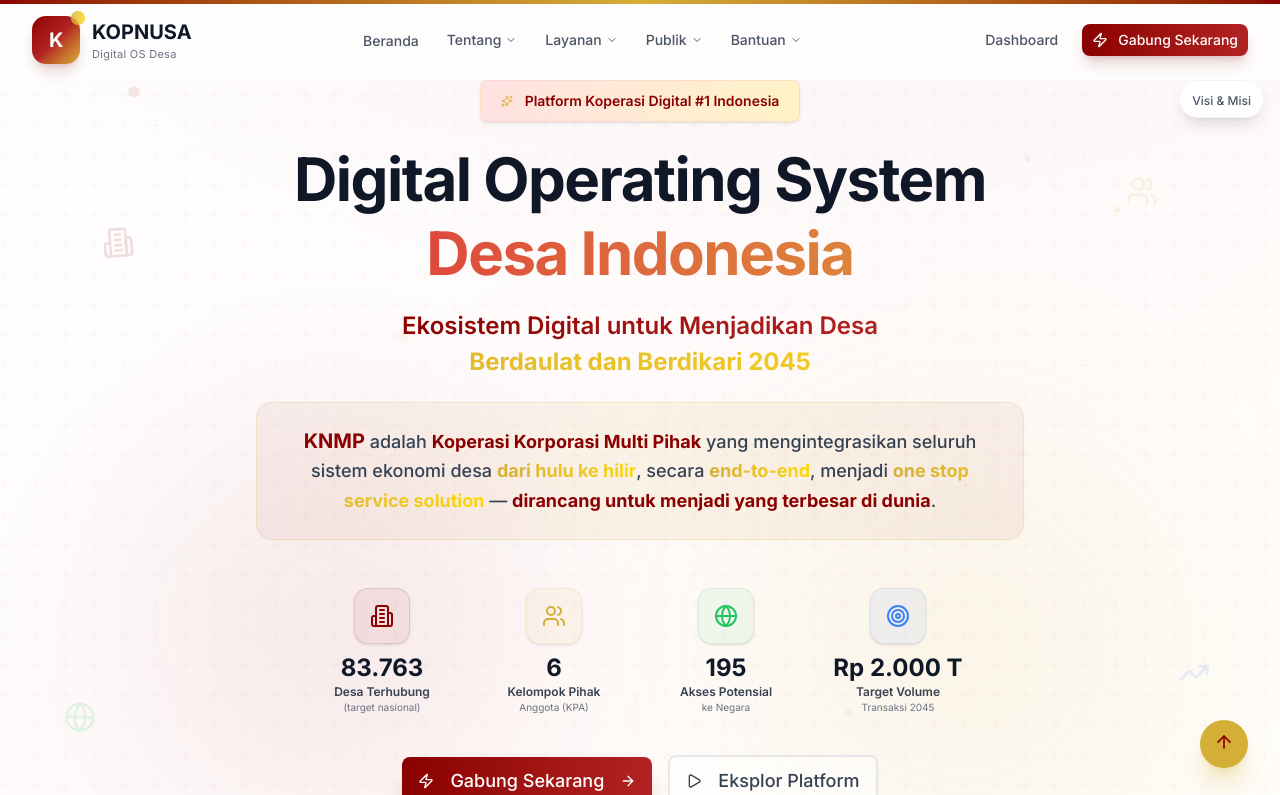
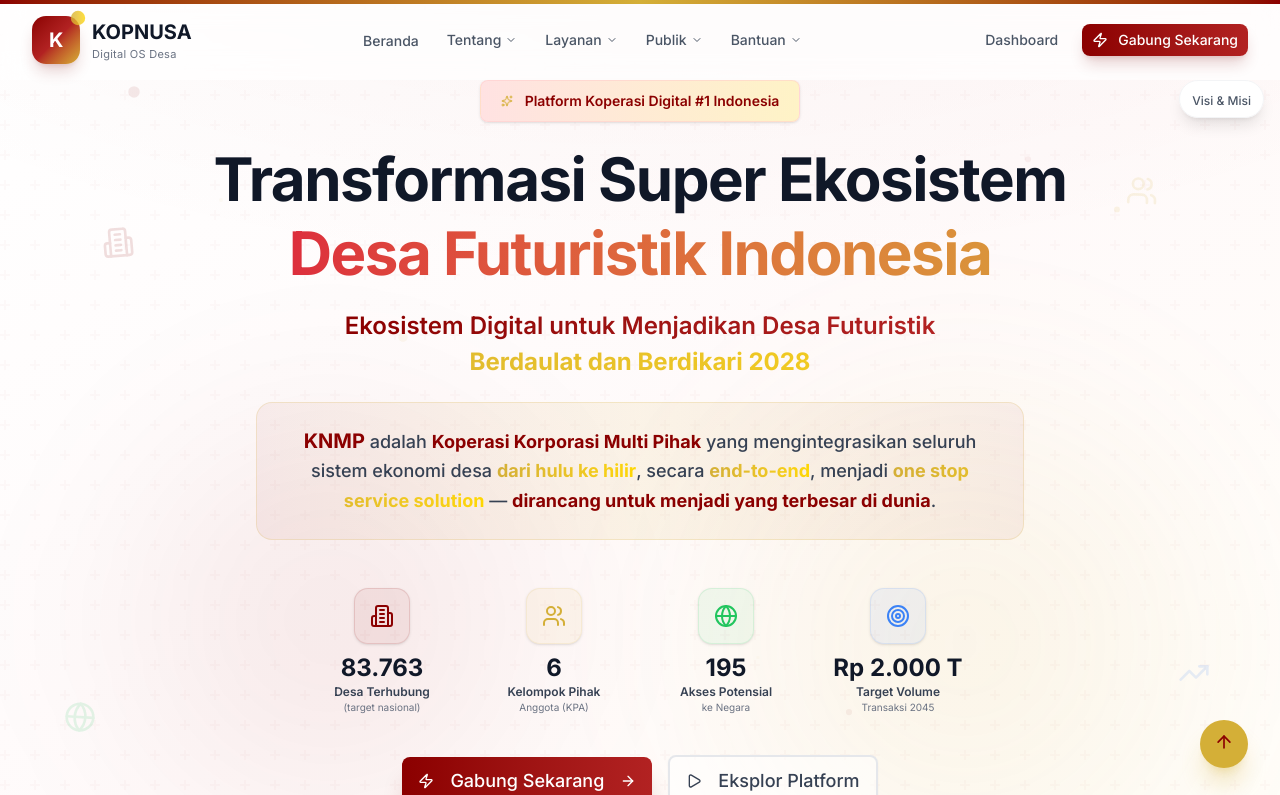
Before and after one commit to prabudanling/knmp, a Next.js app: page / in a window 1280 px wide. Shown: the top 795 px of the page. Built offline with nearby package versions, Linux system fonts and the light colour scheme.

Commit message:
Update Hero.tsx

```diff
--- a/src/components/sections/Hero.tsx
+++ b/src/components/sections/Hero.tsx
@@ -327,7 +327,7 @@
               variants={fadeInUp}
               className="text-3xl sm:text-4xl md:text-5xl lg:text-6xl font-bold text-gray-900 leading-[1.1] tracking-tight text-center"
             >
-              <span className="block">Digital Operating System</span>
+              <span className="block">Transformasi Super Ekosistem</span>
               <motion.span
                 className="block mt-1 sm:mt-2 bg-gradient-to-r from-[#8B0000] via-[#DC143C] to-[#D4AF37] bg-clip-text text-transparent"
                 animate={{
@@ -336,7 +336,7 @@
                 transition={{ duration: 5, repeat: Infinity }}
                 style={{ backgroundSize: '200% 100%' }}
               >
-                Desa Indonesia
+                Desa Futuristik Indonesia
               </motion.span>
             </motion.h1>
 
@@ -346,10 +346,10 @@
               className="text-base sm:text-lg md:text-xl lg:text-2xl font-semibold text-gray-700 text-center mt-4 sm:mt-6 px-2"
             >
               <span className="bg-gradient-to-r from-[#8B0000] to-[#B22222] bg-clip-text text-transparent">
-                Ekosistem Digital untuk Menjadikan Desa
+                Ekosistem Digital untuk Menjadikan Desa Futuristik
               </span>
               <span className="block mt-1 bg-gradient-to-r from-[#D4AF37] to-[#FFD700] bg-clip-text text-transparent font-bold">
-                Berdaulat dan Berdikari 2045
+                Berdaulat dan Berdikari 2028
               </span>
             </motion.p>
 
```
